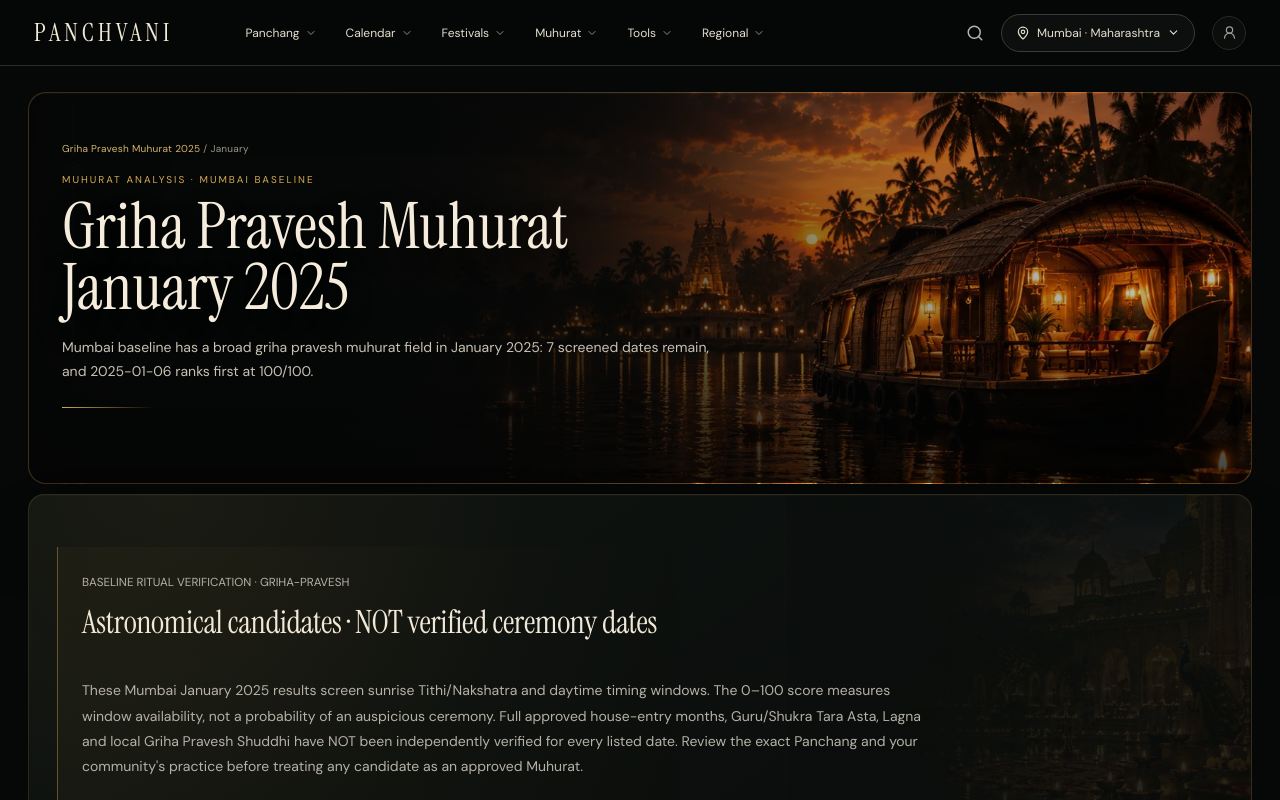
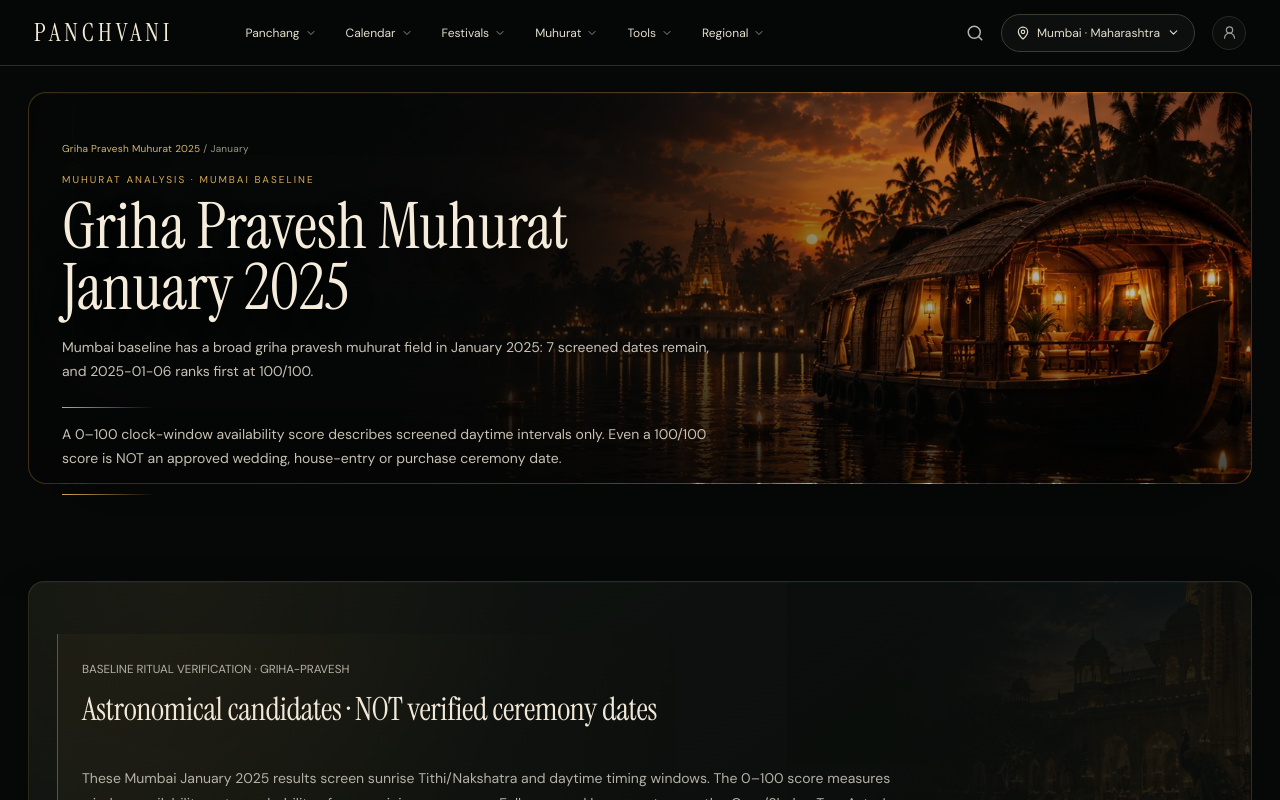
Before and after one commit to SviatF/chanag.xx, a Next.js app: page /muhurat/griha-pravesh/2025/01 in a window 1280 px wide. Shown: the top 800 px of the page. Built offline with nearby package versions, Linux system fonts and the light colour scheme.

Commit message:
CT2: explain clock score even when a month has no candidate rows

```diff
--- a/app/muhurat/[event]/[year]/[month]/page.tsx
+++ b/app/muhurat/[event]/[year]/[month]/page.tsx
@@ -52,6 +52,7 @@ export default async function MuhuratPage({params}:{params:Promise<{event:string
     <p className="page-kicker">MUHURAT ANALYSIS · MUMBAI BASELINE</p>
     <h1 className="page-title">{rule.title}<br/>{monthName} {year}</h1>
     <p className="page-subtitle">{quality.directAnswer}</p>
+    <p className="page-subtitle">A 0–100 clock-window availability score describes screened daytime intervals only. Even a 100/100 score is NOT an approved wedding, house-entry or purchase ceremony date.</p>
     <section className="wide-panel"><div className="seo-copy"><small>BASELINE RITUAL VERIFICATION · {p.event.toUpperCase()}</small><h2>{verification.headline}</h2><p>{verification.explanation}</p></div></section>
 
     <div className="data-grid">{quality.facts.map(item=><div className="data-card" key={item.label}><small>{item.label}</small><strong>{item.value}</strong>{item.note?<small>{item.note}</small>:null}</div>)}</div>
```
